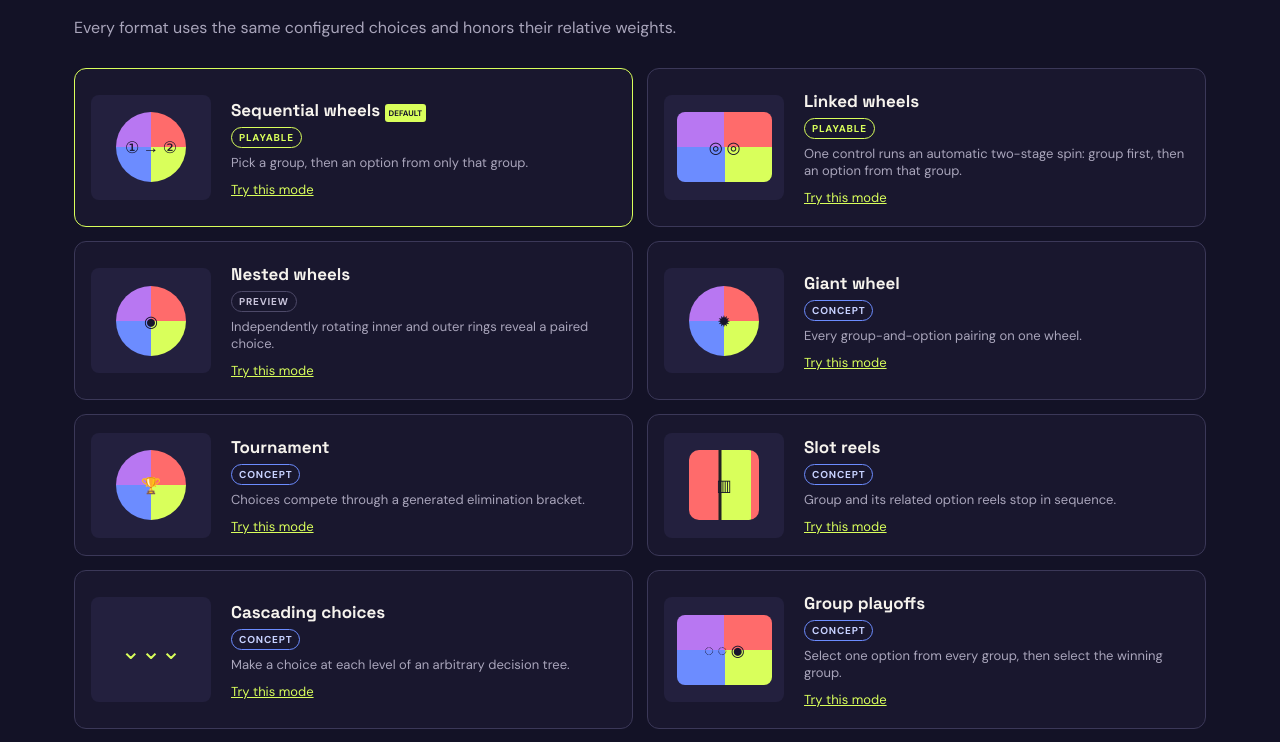
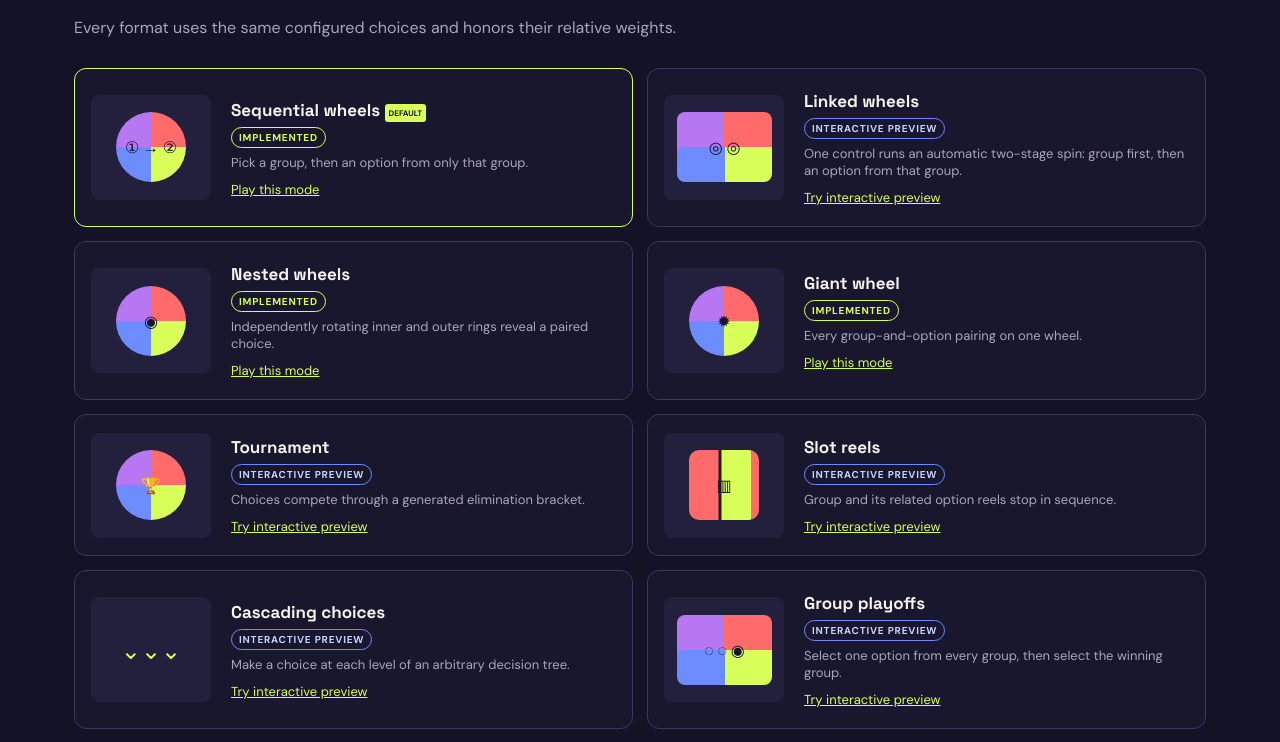
Before and after one commit to shane424/WheelinWheelsSelector, a React (Vite) app: page / in a window 1280 px wide. Shown: the part 1894-2636 px from the top of the page. Built offline with nearby package versions, Linux system fonts and the light colour scheme.

Commit message:
Align mode statuses with rendered mechanics

```diff
--- a/src/Modes.jsx
+++ b/src/Modes.jsx
@@ -7,26 +7,31 @@ const title = value => value.charAt(0).toUpperCase()+value.slice(1);
 
 export const MODE_METADATA = [
   { id:'sequential', icon:'① → ②', name:'Sequential wheels', description:'Pick a group, then an option from only that group.', kind:'sequential', status:'implemented' },
-  { id:'linked', icon:'◎ ◎', name:'Linked wheels', description:'One control runs an automatic two-stage spin: group first, then an option from that group.', kind:'slots', status:'implemented' },
-  { id:'nested', icon:'◉', name:'Nested wheels', description:'Independently rotating inner and outer rings reveal a paired choice.', kind:'nested', status:'planned' },
-  { id:'giant', icon:'✹', name:'Giant wheel', description:'Every group-and-option pairing on one wheel.', kind:'wheel', status:'concept' },
-  { id:'tournament', icon:'🏆', name:'Tournament', description:'Choices compete through a generated elimination bracket.', kind:'tournament', status:'concept' },
-  { id:'slots', icon:'▥', name:'Slot reels', description:'Group and its related option reels stop in sequence.', kind:'slots', status:'concept' },
-  { id:'cascading', icon:'⌄⌄⌄', name:'Cascading choices', description:'Make a choice at each level of an arbitrary decision tree.', kind:'cascade', status:'concept' },
-  { id:'playoffs', icon:'◌ ◌ ◉', name:'Group playoffs', description:'Select one option from every group, then select the winning group.', kind:'playoffs', status:'concept' },
-  { id:'knockout', icon:'✕ ◯', name:'Knockout', description:'Remove one randomly selected candidate per round until one remains.', kind:'knockout', status:'concept' },
-  { id:'ranked', icon:'Ⅰ Ⅱ Ⅲ', name:'Ranked pointers', description:'Sample a unique ranked shortlist without replacement.', kind:'ranked', status:'concept' },
-  { id:'plinko', icon:'⫶', name:'Plinko', description:'Drop a puck through pins into an outcome slot.', kind:'motion', status:'concept' },
-  { id:'skeeball', icon:'⛳', name:'Skee-ball', description:'Roll toward a target mapped to a configured choice.', kind:'motion', status:'concept' },
-  { id:'pachinko', icon:'◍', name:'Pachinko', description:'Bounce a ball through pegs into a choice pocket.', kind:'motion', status:'concept' },
-  { id:'marbles', icon:'● ↘', name:'Marble racing', description:'Race the configured choices to a selected winner.', kind:'motion', status:'concept' },
-  { id:'dice', icon:'⚂', name:'Dice', description:'Roll a fair custom face mapped to each configured choice.', kind:'alternate', status:'concept' },
-  { id:'cards', icon:'🂠', name:'Cards', description:'Draw from a shuffled deck of the configured choices.', kind:'alternate', status:'concept' },
-  { id:'raffle', icon:'🎟', name:'Raffle', description:'Pull one ticket from the configured choices.', kind:'alternate', status:'concept' },
-  { id:'darts', icon:'◎', name:'Darts', description:'Throw at equal target regions representing available choices.', kind:'motion', status:'concept' },
+  { id:'linked', icon:'◎ ◎', name:'Linked wheels', description:'One control runs an automatic two-stage spin: group first, then an option from that group.', kind:'slots', status:'preview' },
+  { id:'nested', icon:'◉', name:'Nested wheels', description:'Independently rotating inner and outer rings reveal a paired choice.', kind:'nested', status:'implemented' },
+  { id:'giant', icon:'✹', name:'Giant wheel', description:'Every group-and-option pairing on one wheel.', kind:'wheel', status:'implemented' },
+  { id:'tournament', icon:'🏆', name:'Tournament', description:'Choices compete through a generated elimination bracket.', kind:'tournament', status:'preview' },
+  { id:'slots', icon:'▥', name:'Slot reels', description:'Group and its related option reels stop in sequence.', kind:'slots', status:'preview' },
+  { id:'cascading', icon:'⌄⌄⌄', name:'Cascading choices', description:'Make a choice at each level of an arbitrary decision tree.', kind:'cascade', status:'preview' },
+  { id:'playoffs', icon:'◌ ◌ ◉', name:'Group playoffs', description:'Select one option from every group, then select the winning group.', kind:'playoffs', status:'preview' },
+  { id:'knockout', icon:'✕ ◯', name:'Knockout', description:'Remove one randomly selected candidate per round until one remains.', kind:'knockout', status:'preview' },
+  { id:'ranked', icon:'Ⅰ Ⅱ Ⅲ', name:'Ranked pointers', description:'Sample a unique ranked shortlist without replacement.', kind:'ranked', status:'preview' },
+  { id:'plinko', icon:'⫶', name:'Plinko', description:'Drop a puck through pins into an outcome slot.', kind:'motion', status:'preview' },
+  { id:'skeeball', icon:'⛳', name:'Skee-ball', description:'Roll toward a target mapped to a configured choice.', kind:'motion', status:'preview' },
+  { id:'pachinko', icon:'◍', name:'Pachinko', description:'Bounce a ball through pegs into a choice pocket.', kind:'motion', status:'preview' },
+  { id:'marbles', icon:'● ↘', name:'Marble racing', description:'Race the configured choices to a selected winner.', kind:'motion', status:'preview' },
+  { id:'dice', icon:'⚂', name:'Dice', description:'Roll a fair custom face mapped to each configured choice.', kind:'alternate', status:'preview' },
+  { id:'cards', icon:'🂠', name:'Cards', description:'Draw from a shuffled deck of the configured choices.', kind:'alternate', status:'preview' },
+  { id:'raffle', icon:'🎟', name:'Raffle', description:'Pull one ticket from the configured choices.', kind:'alternate', status:'preview' },
+  { id:'darts', icon:'◎', name:'Darts', description:'Throw at equal target regions representing available choices.', kind:'motion', status:'preview' },
 ];
 
-export const STATUS_LABELS = { implemented:'Playable', planned:'Preview', concept:'Concept' };
+export const STATUS_LABELS = { implemented:'Implemented', preview:'Interactive preview', concept:'Concept' };
+export const STATUS_MEANINGS = {
+  implemented:'Complete interactive mechanic that simulates the named mode.',
+  preview:'Interactive simplified visualization that selects a result without fully simulating the named mechanic.',
+  concept:'Noninteractive design card only.',
+};
 
 function Result({ record }) {
   return <div className={`result-card ${record ? 'show' : ''}`} aria-live="polite">
@@ -54,6 +59,10 @@ function Giant({ pairs, onResult, reducedMotion, disabled, mode }) {
   return <><Wheel items={pairs} label={`${mode.name} wheel`} disabled={disabled} reducedMotion={reducedMotion} onSelect={item=>{const value=historyRecord(mode.id,item);setRecord(value);onResult(value)}}/><Result record={record}/></>;
 }
 
+function Concept({ mode }) {
+  return <div className="notice"><p><strong>{mode.name}</strong> is a noninteractive design concept.</p></div>;
+}
+
 function Mechanic({ mode, groups, pairs, onResult, reducedMotion, disabled }) {
   const [record,setRecord]=useState(null); const [display,setDisplay]=useState([]); const [playing,setPlaying]=useState(false); const timer=useRef();
   useEffect(()=>()=>clearTimeout(timer.current),[]);
@@ -74,7 +83,7 @@ function Mechanic({ mode, groups, pairs, onResult, reducedMotion, disabled }) {
     clearTimeout(timer.current); timer.current=setTimeout(()=>{setRecord(value);setPlaying(false);onResult(value)},reducedMotion?0:700);
   };
   const glyph=mode.id==='dice'?'⚄':mode.id==='cards'?'🂠':mode.id==='raffle'?'🎟':mode.icon;
-  return <><div className={`mechanic mechanic-${mode.kind} ${playing?'playing':''}`} data-testid={`${mode.id}-visual`} aria-hidden="true"><strong>{glyph}</strong><div>{display.map((x,i)=><span key={`${x}-${i}`}>{x}</span>)}</div></div><div className="spin-controls"><button className="primary" onClick={play} disabled={disabled||playing||!pairs.length}>Play {mode.name}</button></div><Result record={record}/></>;
+  return <><div className={`mechanic mechanic-${mode.kind} ${playing?'playing':''}`} data-testid={`${mode.id}-visual`} aria-hidden="true"><strong>{glyph}</strong><div>{display.map((x,i)=><span key={`${x}-${i}`}>{x}</span>)}</div></div><div className="spin-controls"><button className="primary" onClick={play} disabled={disabled||playing||!pairs.length}>{mode.status==='preview'?`Run ${mode.name} preview`:`Play ${mode.name}`}</button></div><Result record={record}/></>;
 }
 
 function Nested({ groups, pairs, onResult, reducedMotion, disabled, mode }) {
@@ -89,6 +98,7 @@ export function SelectionMode({ mode, groups, onResult, reducedMotion=false, dis
   const eligibleGroups=useMemo(()=>selectableGroups(groups),[groups]);
   const pairs=useMemo(()=>pairsFromGroups(eligibleGroups),[eligibleGroups]);
   const selectionDisabled=disabled||!eligibleGroups.length;
+  if(mode.status==='concept')return <Concept mode={mode}/>;
   if(mode.id==='sequential')return <Sequential groups={eligibleGroups} {...{onResult,reducedMotion,terminology}} disabled={selectionDisabled}/>;
   if(mode.kind==='wheel')return <Giant {...{pairs,onResult,reducedMotion,mode}} disabled={selectionDisabled}/>;
   if(mode.kind==='nested')return <Nested groups={eligibleGroups} {...{pairs,onResult,reducedMotion,mode}} disabled={selectionDisabled}/>;
@@ -100,5 +110,5 @@ export function Modes({ groups, onResult, reducedMotion=false, disabled=false, t
   const nouns=normalizeTerminology(terminology);
   const activate=id=>{setActiveId(id);setTimeout(()=>document.querySelector('#chooser')?.scrollIntoView?.({behavior:reducedMotion?'auto':'smooth'}),0)};
   return <><section id="chooser" className="chooser panel" aria-labelledby="chooser-title"><div className="section-heading"><div><span className="eyebrow">ACTIVE MODE · {active.name.toUpperCase()}</span><h2 id="chooser-title">{active.name}</h2><p className="muted">{active.id==='sequential'?`Pick the ${nouns.groupNoun}, then the ${nouns.optionNoun} from only that ${nouns.groupNoun}.`:active.description}</p></div>{active.id!=='sequential'&&<button className="outline" onClick={()=>setActiveId('sequential')}>Return to default</button>}</div><SelectionMode key={active.id} mode={active} {...{groups,onResult,reducedMotion,disabled,terminology:nouns}}/></section>
-  <section className="modes" aria-labelledby="modes-title"><span className="eyebrow">WAYS TO DECIDE</span><h2 id="modes-title">Spin modes</h2><p className="muted">Every format uses the same configured choices and honors their relative weights.</p><div className="mode-grid">{MODE_METADATA.map((m,i)=><article className={`mode-card ${m.id===active.id?'active':''}`} key={m.id}><div className={`mode-demo demo-${i}`} aria-hidden="true"><span>{m.icon}</span></div><div><h3>{m.name} {m.id==='sequential'&&<em>DEFAULT</em>}</h3><div className="mode-badges"><span className={`mode-badge ${m.status??'concept'}`}>{STATUS_LABELS[m.status??'concept']}</span></div><p>{m.description}</p><button className="text-button" onClick={()=>activate(m.id)} aria-pressed={m.id===active.id}>Try this mode</button></div></article>)}</div></section></>;
+  <section className="modes" aria-labelledby="modes-title"><span className="eyebrow">WAYS TO DECIDE</span><h2 id="modes-title">Spin modes</h2><p className="muted">Every format uses the same configured choices and honors their relative weights.</p><div className="mode-grid">{MODE_METADATA.map((m,i)=><article className={`mode-card ${m.id===active.id?'active':''}`} key={m.id}><div className={`mode-demo demo-${i}`} aria-hidden="true"><span>{m.icon}</span></div><div><h3>{m.name} {m.id==='sequential'&&<em>DEFAULT</em>}</h3><div className="mode-badges"><span className={`mode-badge ${m.status??'concept'}`}>{STATUS_LABELS[m.status??'concept']}</span></div><p>{m.description}</p>{m.status!=='concept'&&<button className="text-button" onClick={()=>activate(m.id)} aria-pressed={m.id===active.id}>{m.status==='preview'?'Try interactive preview':'Play this mode'}</button>}</div></article>)}</div></section></>;
 }
```
Also changed, not shown: src/styles.css, 2 other files (tests, documents, lock files or other folders).
